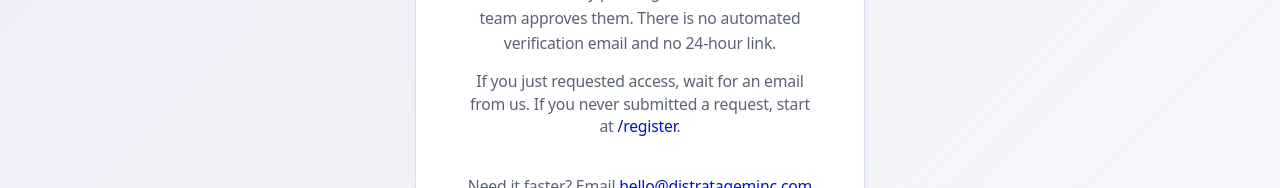
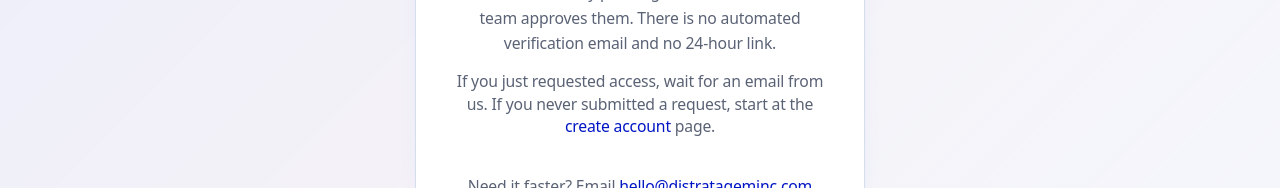
Before and after one commit to hervaz-net/dj-stratagem, a React (Vite) app: page /verify-email in a window 1280 px wide. Shown: the part 486-674 px from the top of the page. Built offline with nearby package versions, Linux system fonts and the light colour scheme; no server answers.

Commit message:
Fix verify-email register link copy

```diff
--- a/src/pages/VerifyEmail.jsx
+++ b/src/pages/VerifyEmail.jsx
@@ -25,11 +25,11 @@ export default function VerifyEmail() {
               New accounts stay pending until someone on the team approves them. There is no automated verification email and no 24-hour link.
             </p>
             <p className="mt-3 text-sm text-steel">
-              If you just requested access, wait for an email from us. If you never submitted a request, start at{" "}
+              If you just requested access, wait for an email from us. If you never submitted a request, start at the{" "}
               <Link to="/register" className="font-medium text-amber hover:text-amber-2">
-                /register
-              </Link>
-              .
+                create account
+              </Link>{" "}
+              page.
             </p>
 
             <div className="mt-8 space-y-3">
```
